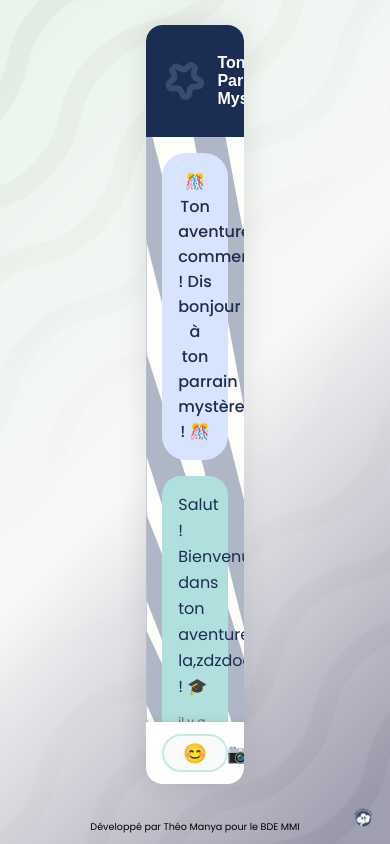
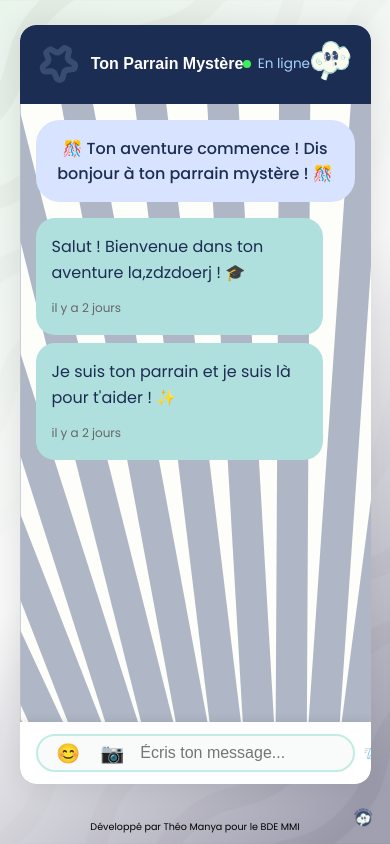
Before and after one commit to Maanaaa/Welcome, a PHP site: page /chat/index.php in a window 390 px wide. Run offline with PHP 8.4, Linux system fonts and the light colour scheme; the visitor is signed in with stand-in values (Sample User, id 1); data that the repository does not hold is empty; some web fonts are replaced.

Commit message:
front: responsive du chat

```diff
--- a/css/chat.css
+++ b/css/chat.css
@@ -154,3 +154,10 @@ footer button {
     background-size: cover;
     background-repeat: no-repeat;
 }
+
+@media only screen and (max-width: 768px) {
+.chat-app{
+    width: 90vw;
+    height: 90vh;
+}
+}
```
